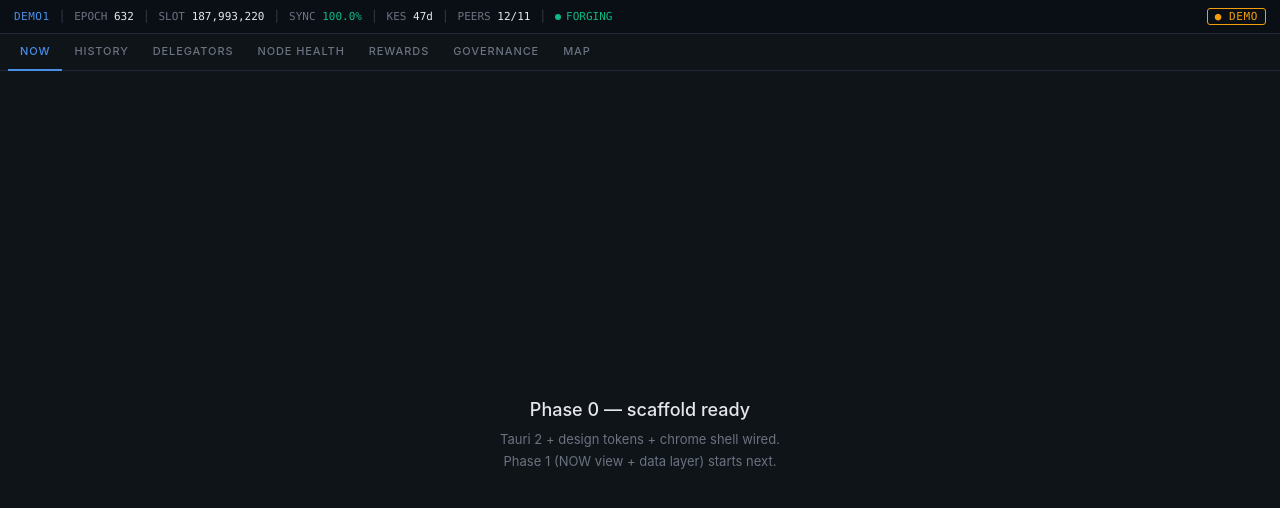
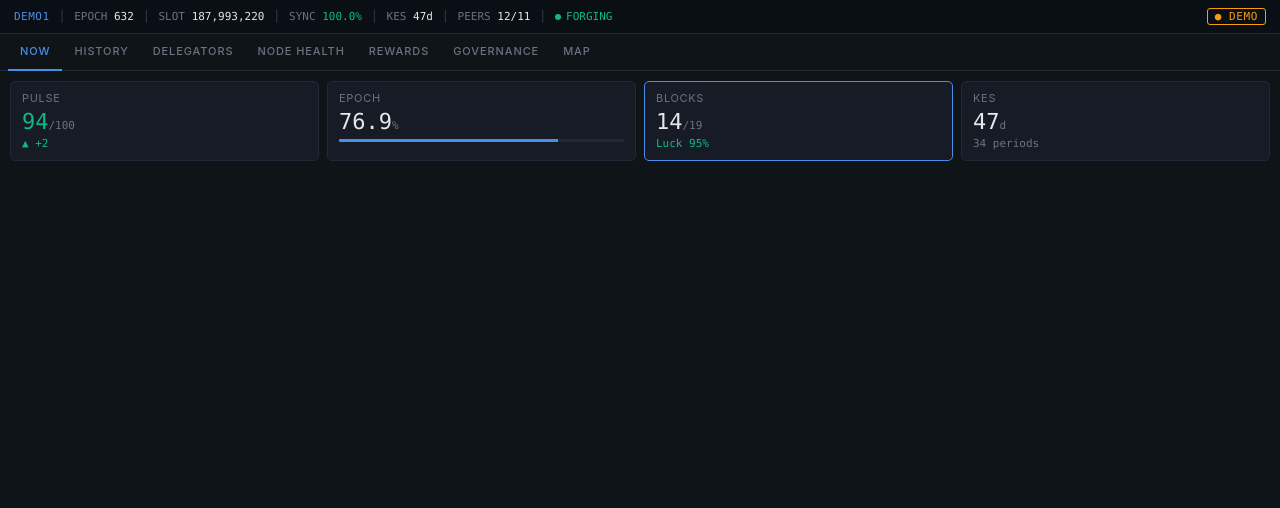
Before and after one commit to GNP1-dev/PoolTerminal, a website with bundled scripts: page src/index.html in a window 1280 px wide. Built offline with nearby package versions, Linux system fonts and the light colour scheme.

Commit message:
Phase 1: NOW hero row (Pulse/Epoch/Blocks/KES cards, Bloomberg-flash, view architecture)

```diff
--- a/src/index.html
+++ b/src/index.html
@@ -6,6 +6,7 @@
     <title>PoolTerminal</title>
     <link rel="stylesheet" href="styles/design-tokens.css" />
     <link rel="stylesheet" href="styles/app.css" />
+    <link rel="stylesheet" href="styles/components.css" />
     <script type="module" src="/main.js" defer></script>
   </head>
   <body>
--- a/src/main.js
+++ b/src/main.js
@@ -1,27 +1,46 @@
 /**
  * PoolTerminal — entry.
  *
- * Phase 1: always-on poll loop drives the tickertape from getNowSnapshot().
- * The active view's own panels will hook into the same data source as each
- * phase builds them.
+ * Phase 1: always-on poll loop drives the tickertape (global chrome) and, when
+ * the NOW tab is active, the NOW view's panels. Other views mount placeholders
+ * until their phase.
  */
 
 import { dataSource, setMode, getMode } from './data/index.js';
 import { renderTickertape, markTickertapeStale } from './ui/tickertape.js';
+import { mountNow, updateNow } from './views/now.js';
 
 const POLL_INTERVAL_MS = 1000;
 let pollTimer = null;
 let lastError = null;
+let activeView = 'now';
+let canvasEl = null;
+
+function labelFor(view) {
+  return { 'node-health': 'Node health' }[view] || view.charAt(0).toUpperCase() + view.slice(1);
+}
+
+function mountView(view) {
+  activeView = view;
+  if (view === 'now') {
+    mountNow(canvasEl);
+  } else {
+    canvasEl.innerHTML = `
+      <div class="pt-placeholder">
+        <h2>${labelFor(view)} view</h2>
+        <p>Built in a later phase.</p>
+      </div>`;
+  }
+}
 
 async function pollTick() {
   try {
     const snap = await dataSource().getNowSnapshot();
     renderTickertape(snap);
+    if (activeView === 'now') updateNow(snap);
     markTickertapeStale(false);
     lastError = null;
   } catch (e) {
-    // Live mode before live.js is implemented throws "not implemented" — show
-    // the strip as stale and log only once per error streak (no spam).
     if (e.message !== lastError) {
       console.warn('[poll]', e.message);
       lastError = e.message;
@@ -37,20 +56,17 @@ function startPolling() {
 }
 
 window.addEventListener('DOMContentLoaded', () => {
-  console.log('PoolTerminal — Phase 1: tickertape + poll loop');
+  console.log('PoolTerminal — Phase 1: NOW hero row');
+  canvasEl = document.getElementById('pt-canvas');
 
-  // --- Tab switching (placeholder views until each phase builds them) ---
+  // --- Tabs ---
   const tabs = document.querySelectorAll('.pt-tab');
-  const canvas = document.getElementById('pt-canvas');
   tabs.forEach((tab) => {
     tab.addEventListener('click', () => {
       tabs.forEach((t) => t.classList.remove('pt-tab-active'));
       tab.classList.add('pt-tab-active');
-      canvas.innerHTML = `
-        <div class="pt-placeholder">
-          <h2>${tab.textContent} view</h2>
-          <p>Built in a later phase.</p>
-        </div>`;
+      mountView(tab.dataset.view);
+      if (activeView === 'now') pollTick(); // fill immediately on entering NOW
     });
   });
 
@@ -64,12 +80,13 @@ window.addEventListener('DOMContentLoaded', () => {
   modeBadge.addEventListener('click', () => {
     setMode(getMode() === 'demo' ? 'live' : 'demo');
     paintMode();
-    lastError = null; // let the new mode's first error log once
-    pollTick(); // immediate refresh on mode change
+    lastError = null;
+    pollTick();
   });
 
-  // Default to DEMO until a connection is configured.
+  // Default to DEMO; mount NOW (default active tab); start polling.
   setMode('demo');
   paintMode();
+  mountView('now');
   startPolling();
 });
--- /dev/null
+++ b/src/styles/components.css
@@ -0,0 +1,79 @@
+/* ============================================================
+   PoolTerminal — view components
+   ============================================================
+   Panel/card styles for the views (grows per phase). Uses tokens
+   from design-tokens.css. Loaded after app.css in index.html.
+   ============================================================ */
+
+/* ---- NOW view container ---- */
+.pt-now {
+  display: flex;
+  flex-direction: column;
+  gap: var(--pt-gap);
+}
+
+/* ---- Hero row (4 metric cards) ---- */
+.pt-hero-row {
+  display: grid;
+  grid-template-columns: repeat(4, 1fr);
+  gap: var(--pt-gap);
+}
+
+.pt-hero-card {
+  background: var(--pt-bg-panel);
+  border: var(--pt-border-line);
+  border-radius: var(--pt-radius);
+  padding: var(--pt-pad-card);
+}
+
+/* Accent-bordered card (the Blocks card) */
+.pt-hero-accent {
+  border-color: var(--pt-accent-blue);
+}
+
+.pt-hero-label {
+  color: var(--pt-text-muted);
+  font-family: var(--pt-font-sans);
+  font-size: var(--pt-text-label);
+  letter-spacing: var(--pt-tracking-label);
+  text-transform: uppercase;
+  margin-bottom: 4px;
+}
+
+.pt-hero-value {
+  font-family: var(--pt-font-mono);
+  font-variant-numeric: tabular-nums;
+  font-size: var(--pt-text-data-large);
+  font-weight: 500;
+  line-height: 1;
+  color: var(--pt-text-primary);
+}
+
+.pt-hero-unit {
+  font-size: var(--pt-text-label);
+  color: var(--pt-text-muted);
+  font-weight: 400;
+}
+
+.pt-hero-sub {
+  font-family: var(--pt-font-mono);
+  font-variant-numeric: tabular-nums;
+  font-size: var(--pt-text-label);
+  color: var(--pt-text-muted);
+  margin-top: 3px;
+}
+
+/* Epoch progress bar */
+.pt-hero-bar {
+  height: 3px;
+  background: var(--pt-border);
+  border-radius: 1px;
+  margin-top: 6px;
+  overflow: hidden;
+}
+.pt-hero-bar-fill {
+  height: 100%;
+  width: 0%;
+  background: var(--pt-accent-blue);
+  transition: width 0.5s ease-out;
+}
--- /dev/null
+++ b/src/ui/now-hero.js
@@ -0,0 +1,85 @@
+/**
+ * PoolTerminal — NOW view hero row.
+ * Four metric cards (Pulse / Epoch / Blocks / KES) bound to a NowSnapshot.
+ * Bloomberg-flash fires only on discrete changes (pulse score, blocks adopted),
+ * never on continuously-ticking values (epoch progress).
+ */
+
+let prev = {};
+
+function byId(id) {
+  return document.getElementById(id);
+}
+function setHTML(id, html) {
+  const el = byId(id);
+  if (el) el.innerHTML = html;
+}
+function setText(id, val) {
+  const el = byId(id);
+  if (el) el.textContent = val;
+}
+
+function pulseColor(score) {
+  if (score >= 85) return 'var(--pt-status-good)';
+  if (score >= 60) return 'var(--pt-status-warn)';
+  return 'var(--pt-status-bad)';
+}
+function luckColor(luck) {
+  if (luck >= 90) return 'var(--pt-status-good)';
+  if (luck >= 70) return 'var(--pt-status-warn)';
+  return 'var(--pt-status-bad)';
+}
+function kesColor(days) {
+  if (days < 7) return 'var(--pt-status-bad)';
+  if (days < 30) return 'var(--pt-status-warn)';
+  return 'var(--pt-text-primary)';
+}
+
+// Restart the flash animation on a card when a tracked value changes.
+function flashCard(cardId, newVal, oldVal) {
+  if (oldVal === undefined || newVal === oldVal) return;
+  const el = byId(cardId);
+  if (!el) return;
+  const cls = newVal > oldVal ? 'pt-flash-up' : 'pt-flash-down';
+  el.classList.remove('pt-flash-up', 'pt-flash-down');
+  void el.offsetWidth; // force reflow so the animation restarts
+  el.classList.add(cls);
+}
+
+/** Called by the view on (re)mount so a fresh mount doesn't spuriously flash. */
+export function resetHero() {
+  prev = {};
+}
+
+export function renderHero(snap) {
+  const bp = snap.blockProduction;
+  const pp = snap.poolPulse;
+
+  // --- Pulse ---
+  setHTML('hero-pulse-val', `${pp.score}<span class="pt-hero-unit">/100</span>`);
+  byId('hero-pulse-val').style.color = pulseColor(pp.score);
+  const arrow = pp.delta > 0 ? '▲' : pp.delta < 0 ? '▼' : '·';
+  const deltaEl = byId('hero-pulse-delta');
+  deltaEl.textContent = `${arrow} ${pp.delta >= 0 ? '+' : ''}${pp.delta}`;
+  deltaEl.style.color = pp.delta >= 0 ? 'var(--pt-status-good)' : 'var(--pt-status-bad)';
+  flashCard('hero-pulse', pp.score, prev.pulse);
+
+  // --- Epoch (continuous: no flash, smooth bar) ---
+  const epPct = (snap.epochProgress * 100).toFixed(1);
+  setHTML('hero-epoch-val', `${epPct}<span class="pt-hero-unit">%</span>`);
+  byId('hero-epoch-bar').style.width = epPct + '%';
+
+  // --- Blocks (flash when a new block is adopted) ---
+  setHTML('hero-blocks-val', `${bp.adopted}<span class="pt-hero-unit">/${bp.ideal}</span>`);
+  const blkSub = byId('hero-blocks-sub');
+  blkSub.textContent = `Luck ${bp.luckPercent}%`;
+  blkSub.style.color = luckColor(bp.luckPercent);
+  flashCard('hero-blocks', bp.adopted, prev.adopted);
+
+  // --- KES (value + colour only; changes ~once/day) ---
+  setHTML('hero-kes-val', `${snap.kesDaysRemaining}<span class="pt-hero-unit">d</span>`);
+  byId('hero-kes-val').style.color = kesColor(snap.kesDaysRemaining);
+  setText('hero-kes-sub', `${snap.kesPeriodsRemaining} periods`);
+
+  prev = { pulse: pp.score, adopted: bp.adopted };
+}
--- /dev/null
+++ b/src/views/now.js
@@ -0,0 +1,43 @@
+/**
+ * PoolTerminal — NOW view.
+ * Mounts the NOW dashboard into the canvas and updates it from each poll.
+ * Panels are added per Phase-1 step; currently: hero row.
+ */
+
+import { renderHero, resetHero } from '../ui/now-hero.js';
+
+const NOW_HTML = `
+  <div class="pt-now">
+    <div class="pt-hero-row">
+      <div class="pt-hero-card" id="hero-pulse">
+        <div class="pt-hero-label">Pulse</div>
+        <div class="pt-hero-value" id="hero-pulse-val">—<span class="pt-hero-unit">/100</span></div>
+        <div class="pt-hero-sub" id="hero-pulse-delta">—</div>
+      </div>
+      <div class="pt-hero-card" id="hero-epoch">
+        <div class="pt-hero-label">Epoch</div>
+        <div class="pt-hero-value" id="hero-epoch-val">—<span class="pt-hero-unit">%</span></div>
+        <div class="pt-hero-bar"><div class="pt-hero-bar-fill" id="hero-epoch-bar"></div></div>
+      </div>
+      <div class="pt-hero-card pt-hero-accent" id="hero-blocks">
+        <div class="pt-hero-label">Blocks</div>
+        <div class="pt-hero-value" id="hero-blocks-val">—<span class="pt-hero-unit">/—</span></div>
+        <div class="pt-hero-sub" id="hero-blocks-sub">—</div>
+      </div>
+      <div class="pt-hero-card" id="hero-kes">
+        <div class="pt-hero-label">KES</div>
+        <div class="pt-hero-value" id="hero-kes-val">—<span class="pt-hero-unit">d</span></div>
+        <div class="pt-hero-sub" id="hero-kes-sub">—</div>
+      </div>
+    </div>
+    <!-- chain pulse / upcoming blocks / mempool / map: later steps -->
+  </div>`;
+
+export function mountNow(canvas) {
+  canvas.innerHTML = NOW_HTML;
+  resetHero();
+}
+
+export function updateNow(snap) {
+  renderHero(snap);
+}
```
